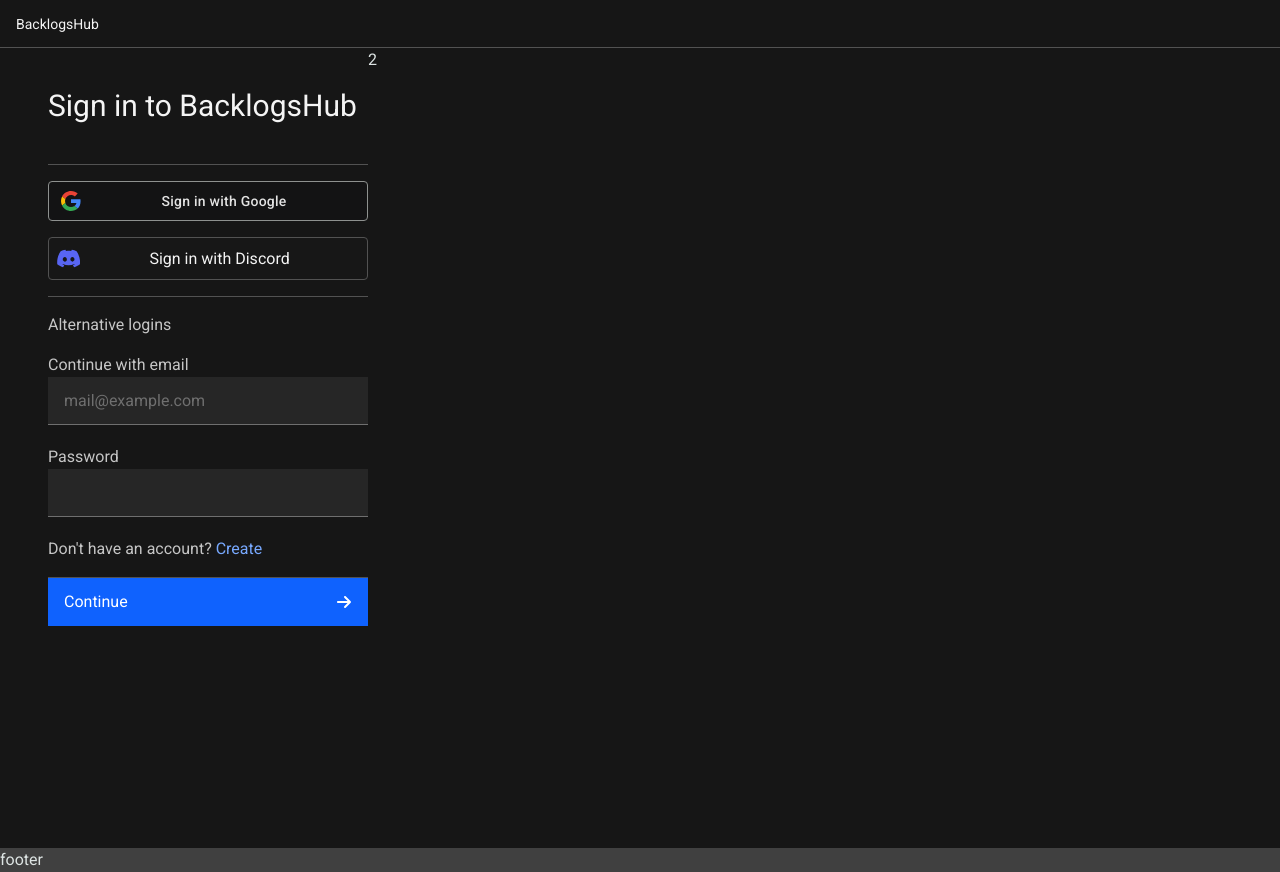
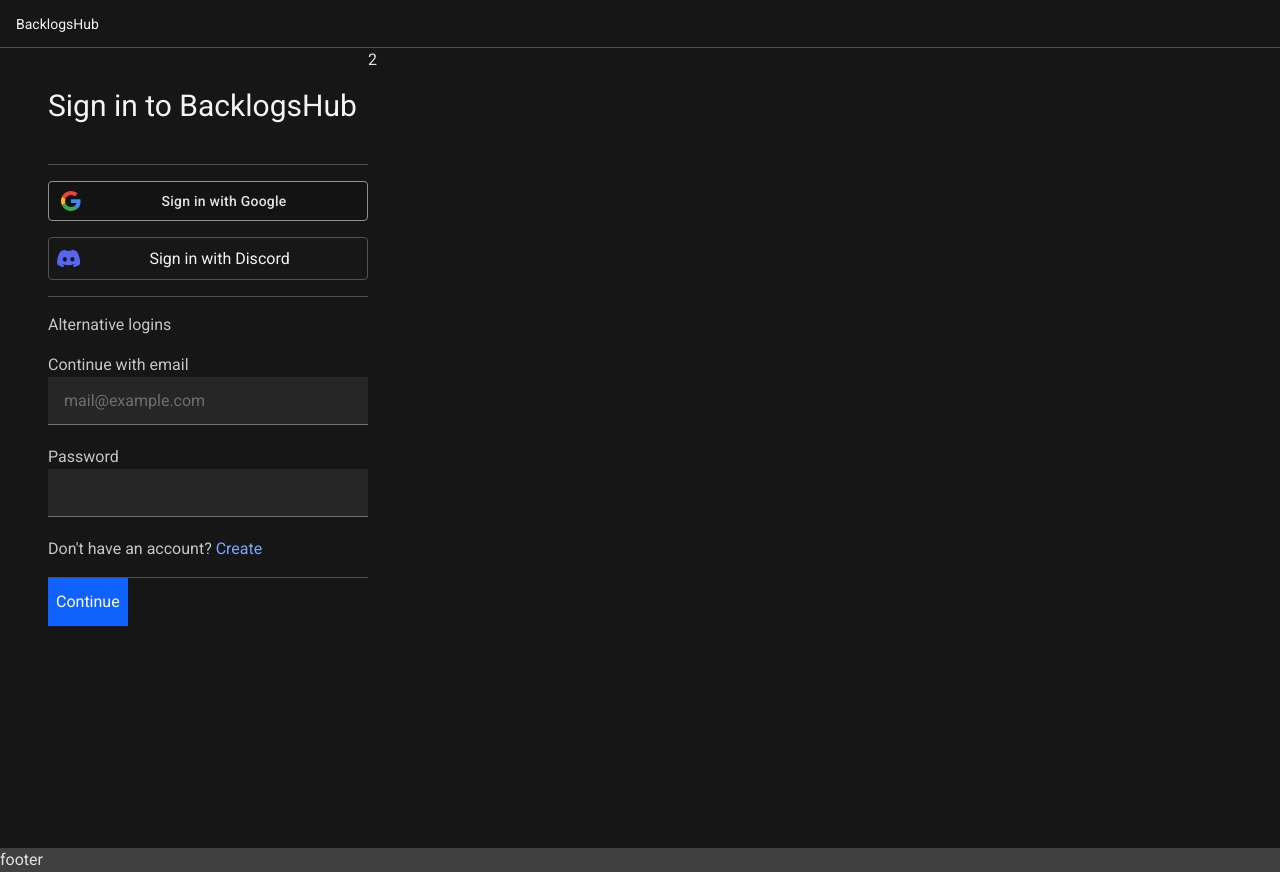
Before and after one commit to XirTelan/backlogs-hub, a Next.js app: page / in a window 1280 px wide. Built offline with nearby package versions, Linux system fonts and the light colour scheme; no server answers.

Commit message:
ref: recat elements (styles, props)

```diff
--- a/src/app/user/[userName]/page.tsx
+++ b/src/app/user/[userName]/page.tsx
@@ -9,7 +9,10 @@
         <div className=" bg-on-primary  ">UserProfile</div>
         <div>
           <Switcher
-            items={[{ title: "Options", key: "tab", value: "Options" }]}
+            options={{
+              key: "tab",
+              items: [{ title: "Options", value: "Options" }],
+            }}
           />
         </div>
         <Link href={"/user/test/backlogs/"}>Backlogs</Link>
--- a/src/components/Common/Title.tsx
+++ b/src/components/Common/Title.tsx
@@ -1,6 +1,13 @@
-import React from "react";
+import React, { CSSProperties } from "react";
 
-const Title = ({ title, variant = 1, description, children }: TitleProps) => {
+const Title = ({
+  title,
+  variant = 1,
+  description,
+  style,
+  width = "100%",
+  children,
+}: TitleProps) => {
   const fonts = {
     1: "text-3xl font-semibold",
     2: "text-2xl",
@@ -20,10 +27,21 @@
   };
   const Tag: keyof JSX.IntrinsicElements = `h${variant}`;
   return (
-    <div className={`${sizes[variant]} flex w-full items-center  `}>
+    <div
+      className={`${sizes[variant]} flex  items-center`}
+      style={
+        style
+          ? style
+          : {
+              width: width,
+            }
+      }
+    >
       <div>
         <Tag className={`${fonts[variant]} flex`}>{title}</Tag>
-        {description && <p className=" text-secondary-text ">{description}</p>}
+        {description && (
+          <p className=" pe-2 text-secondary-text">{description}</p>
+        )}
       </div>
       <div className="ms-auto">{children}</div>
     </div>
@@ -34,5 +52,7 @@
   description?: string;
   variant?: 1 | 2 | 3 | 4 | 5 | 6;
   children?: React.ReactElement | null;
+  style?: CSSProperties;
+  width?: string | number;
 };
 export default Title;
--- a/src/components/Common/UI/ButtonBase.tsx
+++ b/src/components/Common/UI/ButtonBase.tsx
@@ -6,12 +6,13 @@
   text,
   size = "large",
   variant = "primary",
+  icon,
   ...props
 }: ButtonBaseProps) => {
   const sizes = {
-    small: "h-8  lg:pe-8",
-    medium: "h-10  lg:pe-10",
-    large: "h-12 lg:pe-12 ",
+    small: "h-8  ",
+    medium: "h-10  ",
+    large: "h-12  ",
   };
   const variants = {
     primary: "bg-primary-btn hover:bg-primary-btn-hover text-white ",
@@ -29,14 +30,14 @@
     <>
       <button
         {...props}
-        className={`${variants[variant]} ${sizes[size]} ${text ? "min-w-fit" : "min-w-10" } relative  flex w-full  items-center pe-6 text-nowrap   ${text && "md:ps-4"} disabled:bg-layer-3 disabled:text-white/25 `}
+        className={`${variants[variant]} ${sizes[size]} relative  flex  items-center text-nowrap   disabled:bg-layer-3 disabled:text-white/25 `}
       >
-        {text}
-        <div
-          className={`${text ? "right-[calc(0%+1rem)]" : "inset-0"} absolute   flex items-center justify-center bg-white bg-opacity-0 `}
-        >
-          {children}
-        </div>
+        {text && <div className="px-2">{text}</div>}
+        {icon && (
+          <div className="flex min-h-8 min-w-8 items-center justify-center p-1 ">
+            {icon}
+          </div>
+        )}
       </button>
     </>
   );
--- a/src/components/Common/UI/InputField.tsx
+++ b/src/components/Common/UI/InputField.tsx
@@ -45,7 +45,7 @@
     };
 
     return (
-      <div className="h-30 group relative flex  w-full flex-col  ">
+      <div className="group relative flex  w-full flex-col  ">
         {!isSimple && (
           <label htmlFor={id} className="h-6 pb-2  text-secondary-text ">
             {label}
@@ -53,7 +53,7 @@
         )}
         <input
           type="input"
-          className={`${inputLayers[layer]} ${sizes[variant]} ${helperText?.type === "error" ? "outline-error-support outline-2 -outline-offset-2" : "border-b border-strong-1"}     text-secondary-text outline-none placeholder:text-strong-1 read-only:bg-transparent focus:outline-2 focus:-outline-offset-2 focus:outline-white `}
+          className={`${inputLayers[layer]} ${sizes[variant]} ${helperText?.type === "error" ? "outline-2 -outline-offset-2 outline-error-support" : "border-b border-strong-1"}     text-secondary-text outline-none placeholder:text-strong-1 read-only:bg-transparent focus:outline-2 focus:-outline-offset-2 focus:outline-white `}
           placeholder={placeholder}
           name={id}
           id={id}
--- a/src/components/Common/UI/SearchField.tsx
+++ b/src/components/Common/UI/SearchField.tsx
@@ -12,13 +12,13 @@
 
     return (
       <div className="flex w-full items-center focus-within:outline  focus-within:outline-2 focus-within:-outline-offset-2 focus-within:outline-white">
-        <div className="hover:bg-field-hover-1 group flex  grow bg-layer-1">
+        <div className="group flex grow  bg-layer-1 hover:bg-field-hover-1">
           <div className="p-4">
             <GoSearch />
           </div>
           <input
             type="input"
-            className={` ${sizes[variant]} group-hover:bg-field-hover-1 flex grow bg-layer-1 text-secondary-text  outline-none placeholder:text-strong-1   read-only:bg-transparent `}
+            className={` ${sizes[variant]} flex grow bg-layer-1 text-secondary-text outline-none  placeholder:text-strong-1 read-only:bg-transparent   group-hover:bg-field-hover-1 `}
             placeholder={placeholder}
             name={id}
             id={id}
--- a/src/components/Common/UI/Switcher.tsx
+++ b/src/components/Common/UI/Switcher.tsx
@@ -3,7 +3,8 @@
 import { motion } from "framer-motion";
 import React, { useEffect, useMemo, useState } from "react";
 
-const Switcher = ({ items }: { items: Item[] }) => {
+const Switcher = ({ options }: { options: Options }) => {
+  const { key, items, callback } = options;
   const [active, setActive] = useState<number>(0);
   const countMaxItem = useMemo(() => {
     let max = 0;
@@ -16,23 +17,25 @@
   const { changeParams, searchParams } = useChangeSearchParams();
 
   useEffect(() => {
-    const active = searchParams.get("filter");
-    items.forEach((item, index) => {
-      if (item.value === active) {
-        setActive(index);
-        return;
-      }
+    console.log("trigger");
+    const activeKey = searchParams.get(key);
+    let indx = items.findIndex((item) => {
+      item.value === activeKey;
     });
-  }, [items, searchParams]);
+    indx = indx === -1 ? 0 : indx;
+    setActive(indx);
+  }, []);
 
   return (
     <div className=" flex">
       {items.map((item, index) => (
         <button
           key={item.title}
-          onClick={() => {
+          onClick={(e) => {
+            e.preventDefault();
+            if (options.callback) options.callback(item.value);
+            else changeParams(key, item.value);
             setActive(index);
-            changeParams(item.key, item.value);
           }}
           className={`${active === index ? "active " : ""}${index === active - 1 ? "preactive " : ""}  sw-btn group relative  border-b border-t first:rounded-s
         first:border-l	last:rounded-e
@@ -60,9 +63,12 @@
     </div>
   );
 };
-type Item = {
-  title: string;
+type Options = {
   key: string;
-  value: string;
+  callback?: (value: string) => void;
+  items: {
+    title: string;
+    value: string;
+  }[];
 };
 export default Switcher;
--- a/src/types.d.ts
+++ b/src/types.d.ts
@@ -1,6 +1,7 @@
 import { FieldError } from "react-hook-form";
 import { BacklogCategory } from "./zodTypes";
 import { Field } from "./zodTypes";
+import React from "react";
 
 export type InputField = {
   label?: string;
@@ -105,6 +106,7 @@
   children?: React.ReactElement;
   text?: string;
   size?: "small" | "medium" | "large";
+  icon?: React.ReactElement;
   variant?:
     | "primary"
     | "secondary"
```
